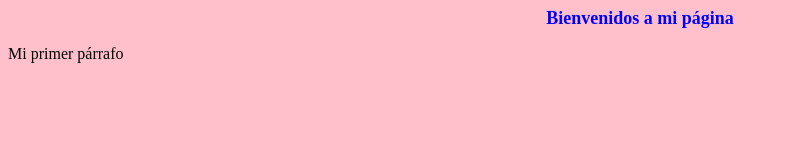
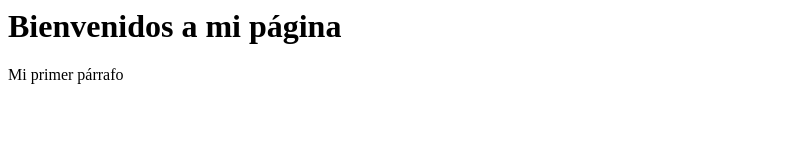
Before and after one commit to vgarcen/NovenoTres, a plain HTML site: page index.html in a window 1280 px wide. Shown: the whole page, without its empty margins (0-788 px from the left). Drawn offline with Linux system fonts and the light colour scheme.

Commit message:
Update index.html

```diff
--- a/index.html
+++ b/index.html
@@ -1,14 +1,6 @@
 <html>
 <head>
 <title>Mi primer página HTML</title>
-
-<style>
-h1
-{color:blue; font-size:18px; text-align:center}
-
-body
-{background-color:pink;}
-</style>
 
 </head>
 
```
